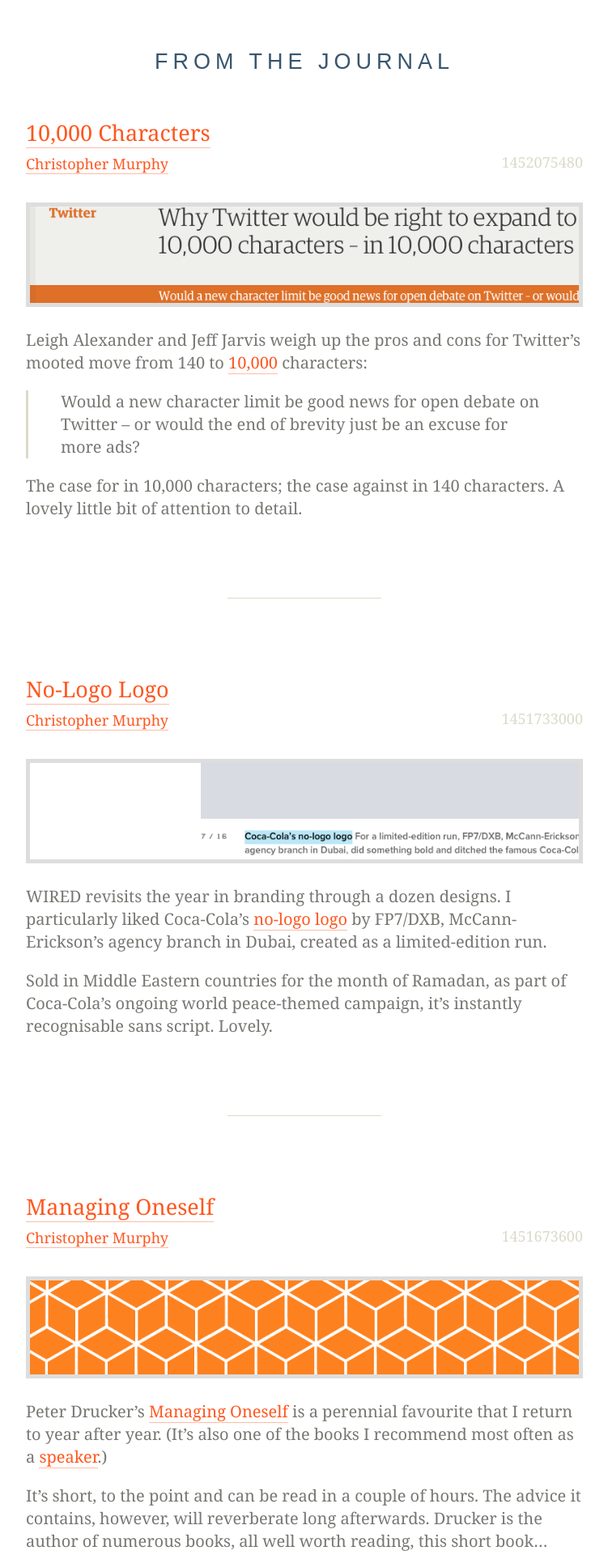
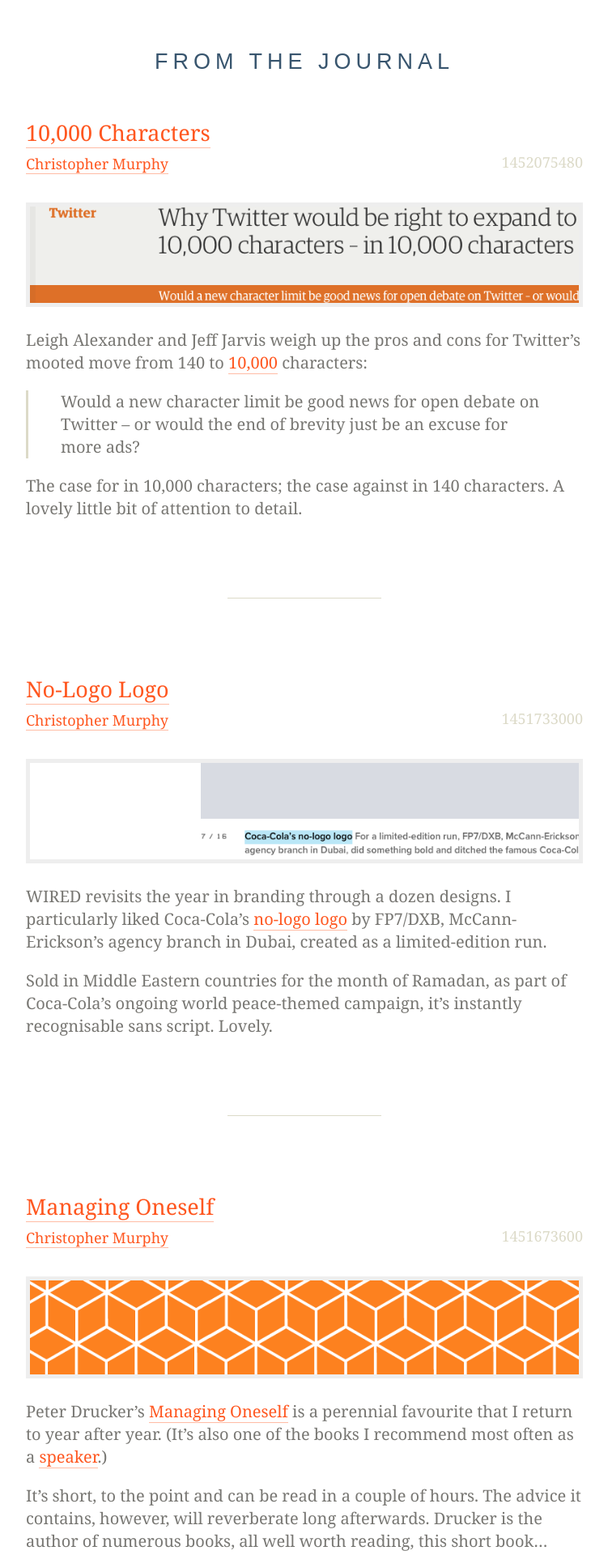
Before and after one commit to tinybooks/tinybooks.github.io, a Jekyll site: the page built from index.html, in a window 1280 px wide. Shown: the part 818-2738 px from the top of the page at 81% size, without its empty margins (264-1015 px from the left). Built offline with Jekyll 4.4.1, drawn with Linux system fonts in a browser that asks for light colours; nearby versions of some CDN libraries.

Commit message:
Changed image border from #DDD to #EEE.

```diff
--- a/css/style.scss
+++ b/css/style.scss
@@ -12,7 +12,7 @@
 $light: #DCDAC8;
 $link: #FF5720;
 $blue: #38556E;
-$grey: #DDDDDD;
+$grey: #EEEEEE;
 
 
 $sp: 42px;
```
